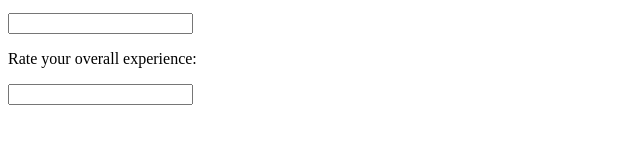
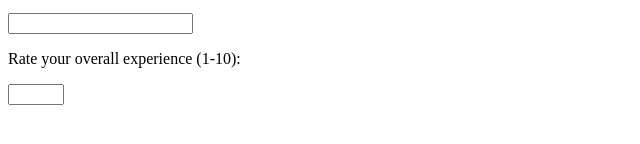
Before and after one commit to leahmezacs/French-Cafe-Survey, a plain HTML site: page index.html in a window 1280 px wide. Shown: the part 206-350 px from the top of the page, without its empty margins (0-640 px from the left). Drawn offline with Linux system fonts and the light colour scheme.

Commit message:
updated number input for min/max values; user story #8

```diff
--- a/index.html
+++ b/index.html
@@ -12,8 +12,8 @@
         <input type="text" id="name"> <br>
         <p>Enter your email:</p>
         <input type="email" id="email" required> <br>
-        <p>Rate your overall experience:</p>
-        <input type="number" id="number"> <br>
+        <p>Rate your overall experience (1-10):</p>
+        <input type="number" id="number" min="1" max="10" required> <br>
 
     </form>
 </body>
```
